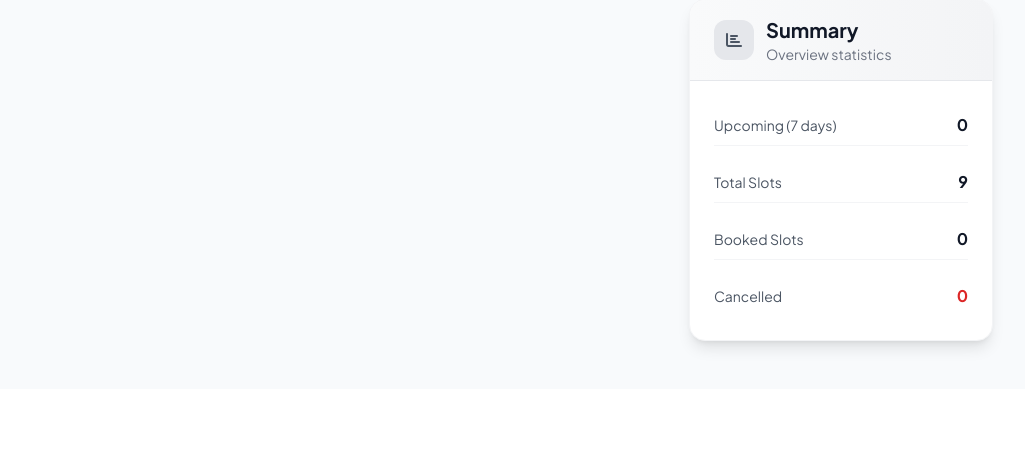
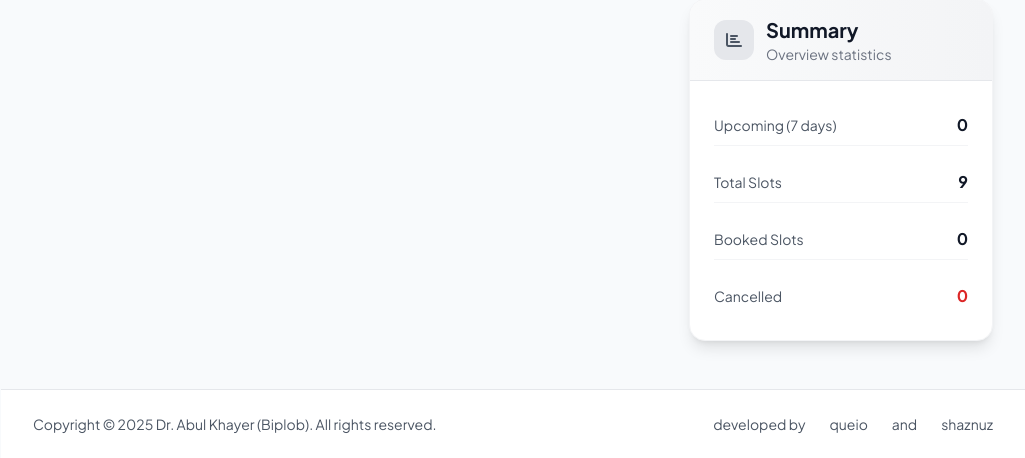
Before and after one commit to bonyaminshaznuz/drakbiplob, a Django app: page / in a window 1280 px wide. Shown: the part 1034-1492 px from the top of the page, without its empty margins (255-1280 px from the left). Before the commit the page ends 1388 px from the top, so only its background shows below. Run offline with Django 5.2, Linux system fonts and the light colour scheme; a user stored in the database is signed in; data comes from the database, SQL or seed files in the repository; data that the repository does not hold is empty; some libraries are stand-ins or nearby versions.

Commit message:
Footer Credit

```diff
--- a/Appointment/templates/base.html
+++ b/Appointment/templates/base.html
@@ -231,6 +231,27 @@
         </div>
     </main>
 
+    <!-- Footer -->
+    <footer class="lg:ml-64 border-t border-gray-200 bg-white">
+        <div class="px-3 sm:px-4 lg:px-6 xl:px-8 py-4 sm:py-6">
+            <div class="flex flex-col md:flex-row justify-between items-center gap-3 sm:gap-4">
+                <p class="text-xs sm:text-sm text-gray-600 text-center md:text-left">
+                    Copyright © 2025 Dr. Abul Khayer (Biplob). All rights reserved.
+                </p>
+                <div class="flex flex-wrap justify-center items-center gap-4 sm:gap-6 text-xs sm:text-sm text-gray-600">
+                    <span>developed by</span>
+                    <a href="https://queio.com/" target="_blank" rel="noopener noreferrer" class="hover:text-blue-600 transition-colors">
+                        queio
+                    </a>
+                    <span>and</span>
+                    <a href="https://shaznuz.com/" target="_blank" rel="noopener noreferrer" class="hover:text-blue-600 transition-colors">
+                        shaznuz
+                    </a>
+                </div>
+            </div>
+        </div>
+    </footer>
+
     <script>
         const menuBtn = document.getElementById('mobile-menu-btn');
         const closeBtn = document.getElementById('close-menu-btn');
```
